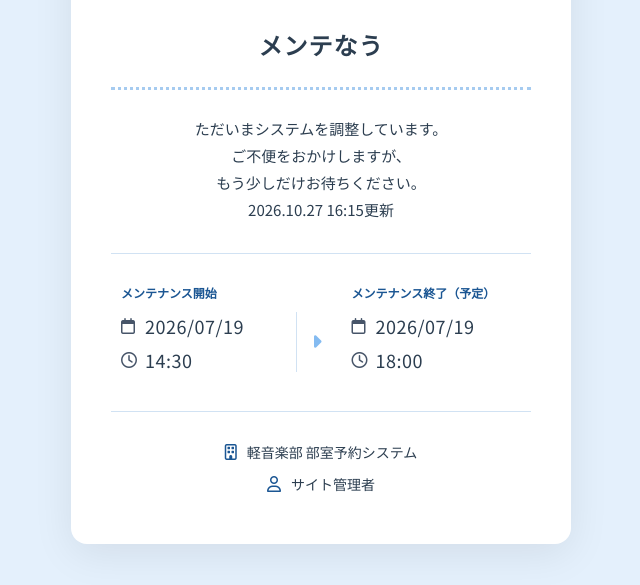
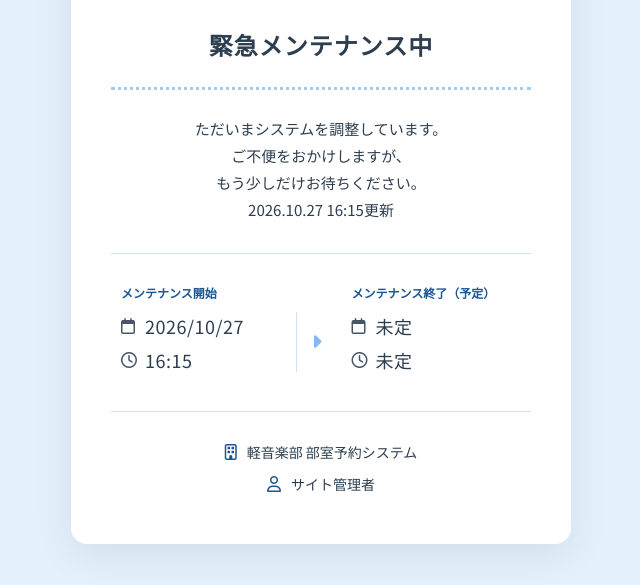
Before and after one commit to creeper8008/roombooking, a plain HTML site: page index.html in a window 1280 px wide. Shown: the part 215-800 px from the top of the page, without its empty margins (319-959 px from the left). Drawn offline with Linux system fonts and the light colour scheme.

```diff
--- a/index.html
+++ b/index.html
@@ -214,7 +214,7 @@
     </div>
 
     <!-- タイトル -->
-    <h1>メンテなう</h1>
+    <h1>緊急メンテナンス中</h1>
 
     <hr class="divider-dotted">
 
@@ -232,8 +232,8 @@
     <div class="schedule-container">
         <div class="schedule-block">
             <span class="schedule-label">メンテナンス開始</span>
-            <div class="schedule-time"><i class="fa-regular fa-calendar"></i> 2026/07/19</div>
-            <div class="schedule-time"><i class="fa-regular fa-clock"></i> 14:30</div>
+            <div class="schedule-time"><i class="fa-regular fa-calendar"></i> 2026/10/27</div>
+            <div class="schedule-time"><i class="fa-regular fa-clock"></i> 16:15</div>
         </div>
 
         <div class="schedule-divider-vertical"></div>
@@ -241,8 +241,8 @@
 
         <div class="schedule-block right">
             <span class="schedule-label">メンテナンス終了（予定）</span>
-            <div class="schedule-time"><i class="fa-regular fa-calendar"></i> 2026/07/19</div>
-            <div class="schedule-time"><i class="fa-regular fa-clock"></i> 18:00</div>
+            <div class="schedule-time"><i class="fa-regular fa-calendar"></i> 未定</div>
+            <div class="schedule-time"><i class="fa-regular fa-clock"></i> 未定</div>
         </div>
     </div>
 
```
